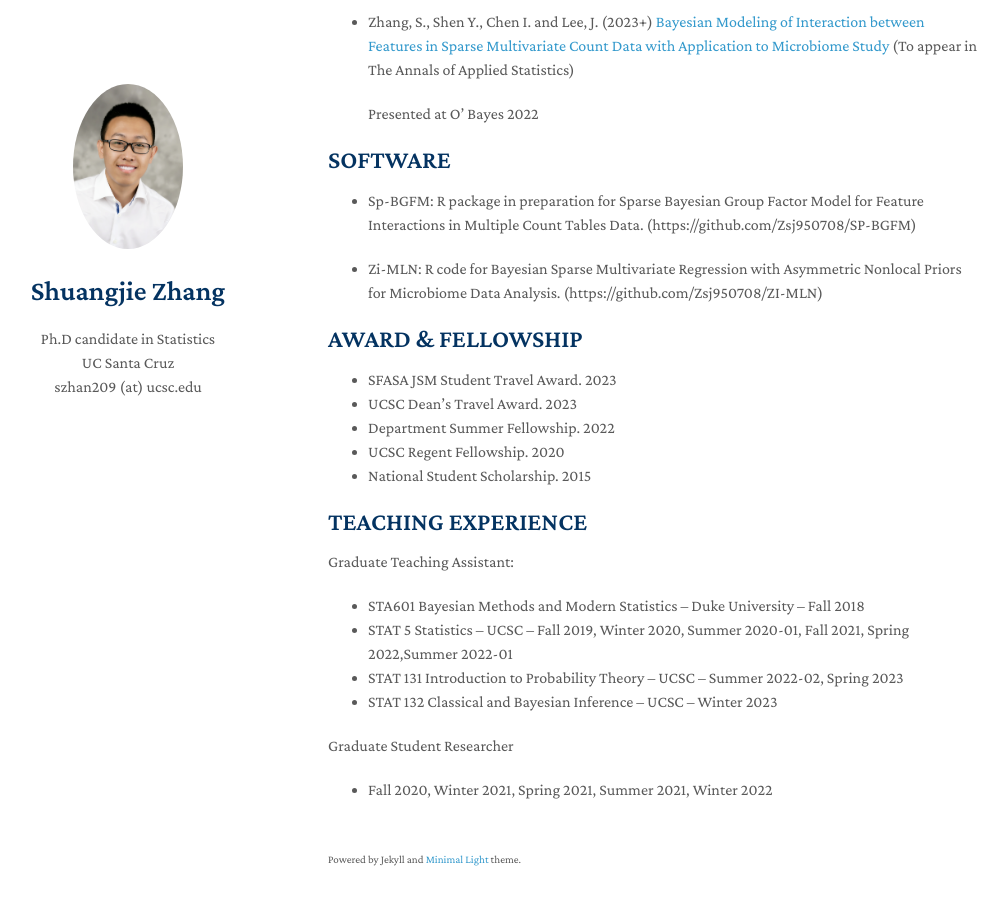
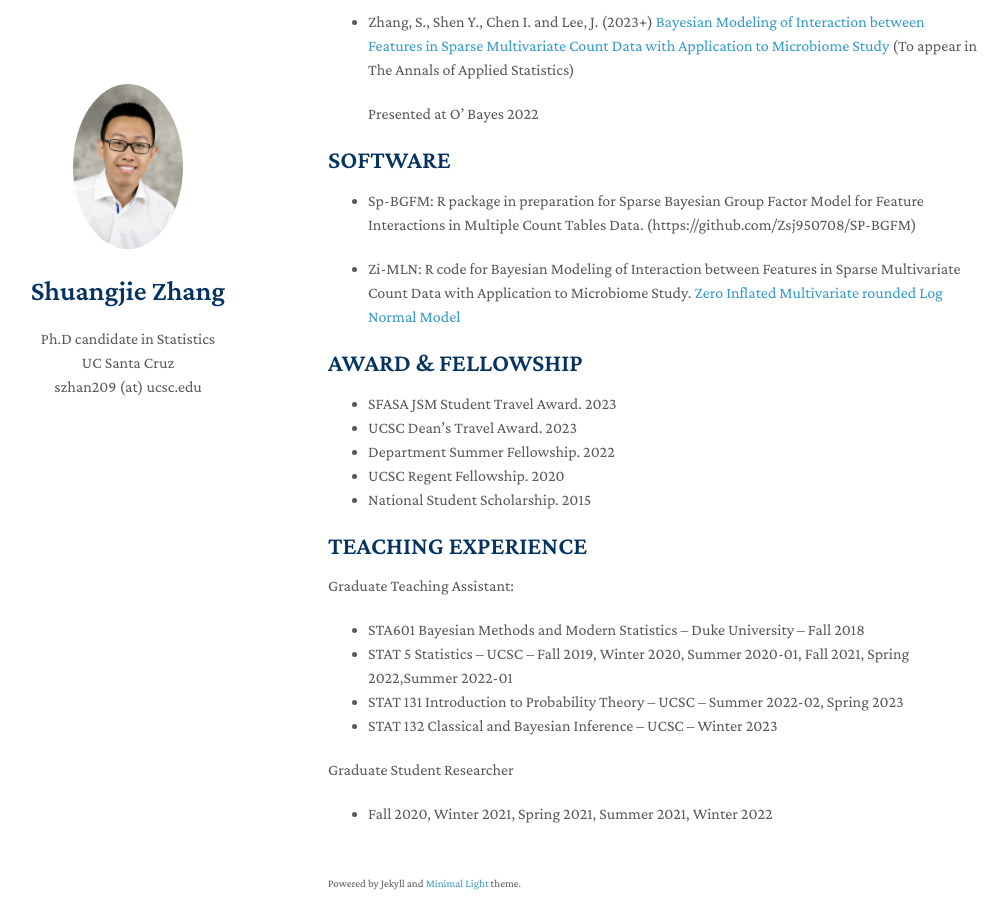
Before and after one commit to shuang-jie/shuang-jie.github.io, a Jekyll site: the page built from index.md, in a window 1280 px wide and 900 px high, scrolled down 639 px. Shown: the whole window, without its empty margins (142-1149 px from the left). Built offline with Jekyll 4.4.1, drawn with Linux system fonts in a browser that asks for light colours; nearby versions of some CDN libraries; a style sheet for code colours, icons or effects is not loaded.

Commit message:
Update index.md

```diff
--- a/index.md
+++ b/index.md
@@ -36,7 +36,7 @@ Welcome! I am currenly a Ph.D. candidate in Statistics surpervised by [Juhee Lee
 
 * Sp-BGFM: R package in preparation for Sparse Bayesian Group Factor Model for Feature Interactions in Multiple Count Tables Data. (https://github.com/Zsj950708/SP-BGFM)
 
-* Zi-MLN:  R code for Bayesian Sparse Multivariate Regression with Asymmetric Nonlocal Priors for Microbiome Data Analysis.  (https://github.com/Zsj950708/ZI-MLN)
+* Zi-MLN:  R code for Bayesian Modeling of Interaction between Features in Sparse Multivariate Count Data with Application to Microbiome Study. [Zero Inflated Multivariate rounded Log Normal Model](https://github.com/Zsj950708/ZI-MLN)
 
 ## AWARD & FELLOWSHIP
 * SFASA JSM Student Travel Award. 2023
```
